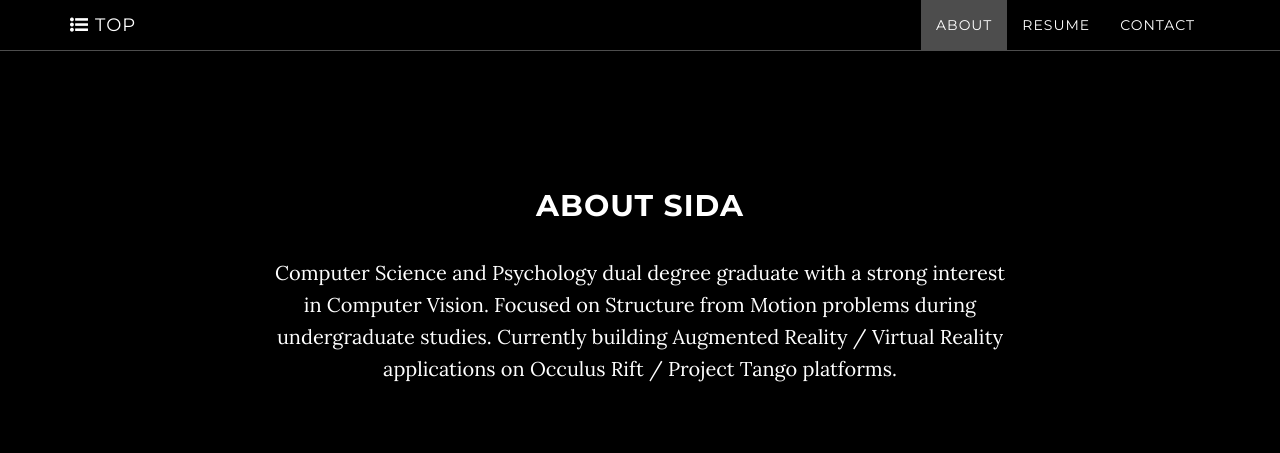
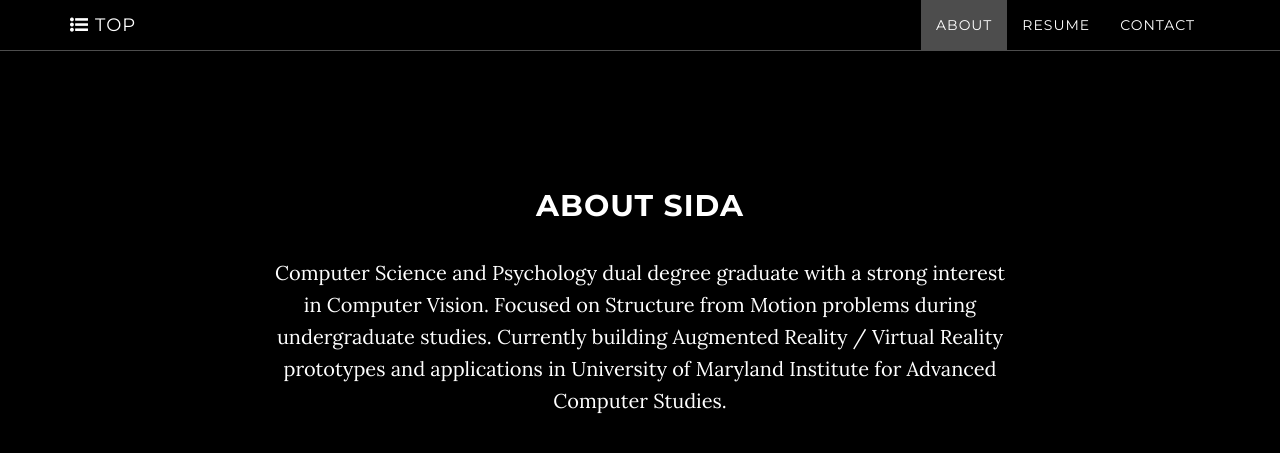
Before and after one commit to davidli43/davidli43.github.io, a Jekyll site: the page built from index.html, in a window 1280 px wide and 900 px high, scrolled down 911 px. Shown: the top 453 px of the window. Built offline with Jekyll 4.4.1, drawn with Linux system fonts in a browser that asks for light colours.

Commit message:
updating personal info

```diff
--- a/_config.yml
+++ b/_config.yml
@@ -2,7 +2,7 @@
 title: Sida Li
 email: davidli43 at hotmail.com
 url: sida.li
-description: "Personal website for Sida Li. Graduate in Computer Science and Psychology. Interested in Computer Vision."
+description: "Personal website for Sida Li. Research Programmer at University of Maryland Institute for Advanced Computer Studies"
 
 # Color settings (hex-codes without the leading hash-tag)
 color:
@@ -14,14 +14,10 @@
 
 # Social networks usernames (many more available: google-plus, flickr, dribbble, pinterest, instagram, tumblr, linkedin, etc.)
 social:
-  - title: facebook
-    url: https://www.facebook.com/sida.d.li
   - title: linkedin
     url: https://www.linkedin.com/pub/sida-li/58/279/644
   - title: github
     url: https://github.com/davidli43
-  - title: bitbucket
-    url: https://bitbucket.org/sidali2/
 
 # Build settings
 markdown: kramdown
--- a/_includes/about.html
+++ b/_includes/about.html
@@ -3,7 +3,7 @@
         <div class="row">
             <div class="col-lg-8 col-lg-offset-2">
                 <h2>About Sida</h2>
-                <p>Computer Science and Psychology dual degree graduate with a strong interest in Computer Vision. Focused on Structure from Motion problems during undergraduate studies. Currently building Augmented Reality / Virtual Reality applications on Occulus Rift / Project Tango platforms.
+                <p>Computer Science and Psychology dual degree graduate with a strong interest in Computer Vision. Focused on Structure from Motion problems during undergraduate studies. Currently building Augmented Reality / Virtual Reality prototypes and applications in University of Maryland Institute for Advanced Computer Studies.
                 </P>
             </div>
         </div>
--- a/_includes/download.html
+++ b/_includes/download.html
@@ -4,7 +4,7 @@
             <div class="container">
                 <div class="col-lg-8 col-lg-offset-2">
                     <h2>Resume</h2>
-                    <a href="Sida Li_Resume_Fall_2015.pdf" class="btn btn-default btn-lg">Click to Download</a>
+                    <a href="Resume_Spring_2017_For_Personal_Website" class="btn btn-default btn-lg">Click to Download</a>
                 </div>
             </div>
         </div>
```
Also changed, not shown: 2 other files.
